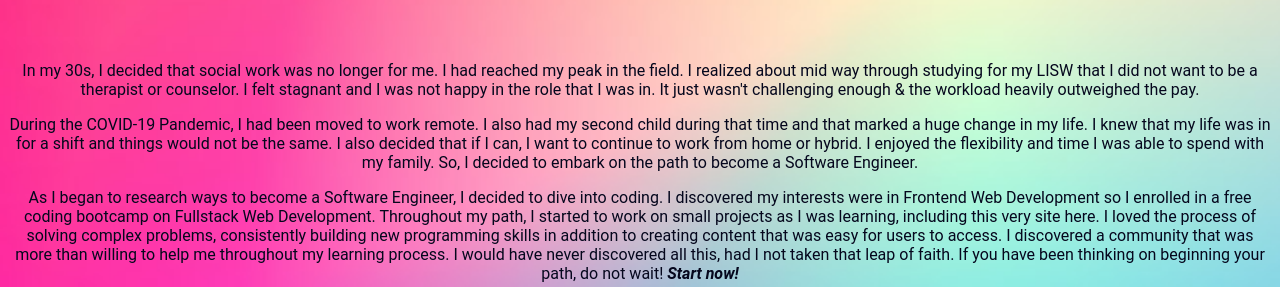
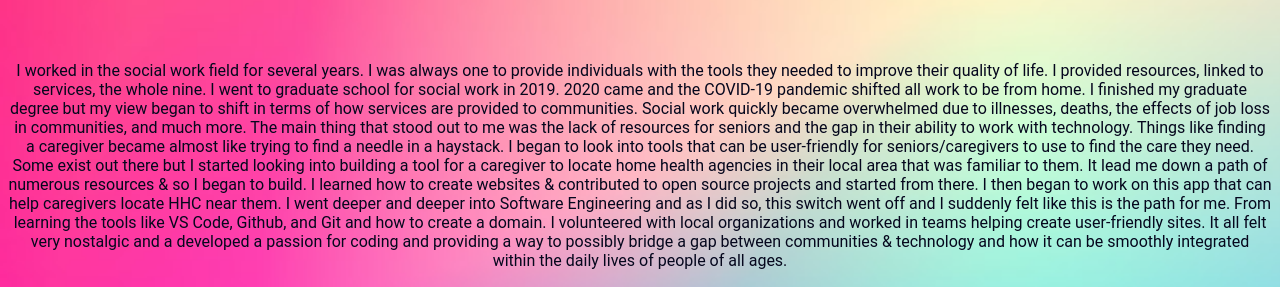
Before and after one commit to MaryJune89/Testing-blog, a plain HTML site: page index.html in a window 1280 px wide. Shown: the part 560-847 px from the top of the page. Drawn offline with Linux system fonts and the light colour scheme.

Commit message:
Update index.html
Updates 8.31

```diff
--- a/index.html
+++ b/index.html
@@ -38,21 +38,24 @@
 
     <section class="cat">
 
-        <p> In my 30s, I decided that social work was no longer for me. I had reached my peak in the field. I realized
-            about mid way through studying for my LISW that I did not want to be a therapist or counselor. I felt
-            stagnant and I was not happy in the role that I was in. It just wasn't challenging enough & the workload
-            heavily outweighed the pay.</p>
+        <p> I worked in the social work field for several years. I was always one to provide individuals with the tools
+          they needed to improve their quality of life. I provided resources, linked to services, the whole nine.
+          I went to graduate school for social work in 2019. 2020 came and the COVID-19 pandemic shifted all work to be from home.
+          I finished my graduate degree but my view began to shift in terms of how services are provided to communities.
+          Social work quickly became overwhelmed due to illnesses, deaths, the effects of job loss in communities, and much more. The main
+         thing that stood out to me was the lack of resources for seniors and the gap in their ability to work
+         with technology. Things like finding a caregiver became almost like trying to find a needle in a haystack. I began to look into
+         tools that can be user-friendly for seniors/caregivers to use to find the care they need. Some
+         exist out there but I started looking into building a tool for a caregiver to locate home health agencies in
+         their local area that was familiar to them. It lead me down a path of numerous resources & so I began to build.
+         I learned how to create websites & contributed to open source projects and started from there. I then began to work on this app
+         that can help caregivers locate HHC near them. I went deeper and deeper into Software Engineering and as I did so, this switch went off and I suddenly felt
+        like this is the path for me. From learning the tools like VS Code, Github, and Git and how to create a domain. I volunteered with local organizations
+        and worked in teams helping create user-friendly sites. It all felt very nostalgic and a developed a passion for coding
+        and providing a way to possibly bridge a gap between communities & technology and how it can be smoothly integrated within the daily lives of people of all ages. </p>
 
-        <p>During the COVID-19 Pandemic, I had been moved to work remote. I also had my second child during that time
-            and that marked a huge change in my life. I knew that my life was in for a shift and things would not be the
-            same. I also decided that if I can, I want to continue to work from home or hybrid. I enjoyed the
-            flexibility and time I was able to spend with my family. So, I decided to embark on the path to become a
-            Software Engineer. </p>
 
-        <p>As I began to research ways to become a Software Engineer, I decided to dive into coding. I discovered my interests were in Frontend Web Development
-            so I enrolled in a free coding bootcamp on Fullstack Web Development.
-            Throughout my path, I started to work on small projects as I was learning, including this very site
-            here. I loved the process of solving complex problems, consistently building new programming skills in addition to creating content that was
+        <p> I loved the process of solving complex problems, consistently building new programming skills in addition to creating content that was
             easy for users to access.
             I discovered a community that was more than willing to help me throughout my learning process. I would have
             never discovered all this, had I not taken that leap of faith. If you have been thinking on beginning your
```
